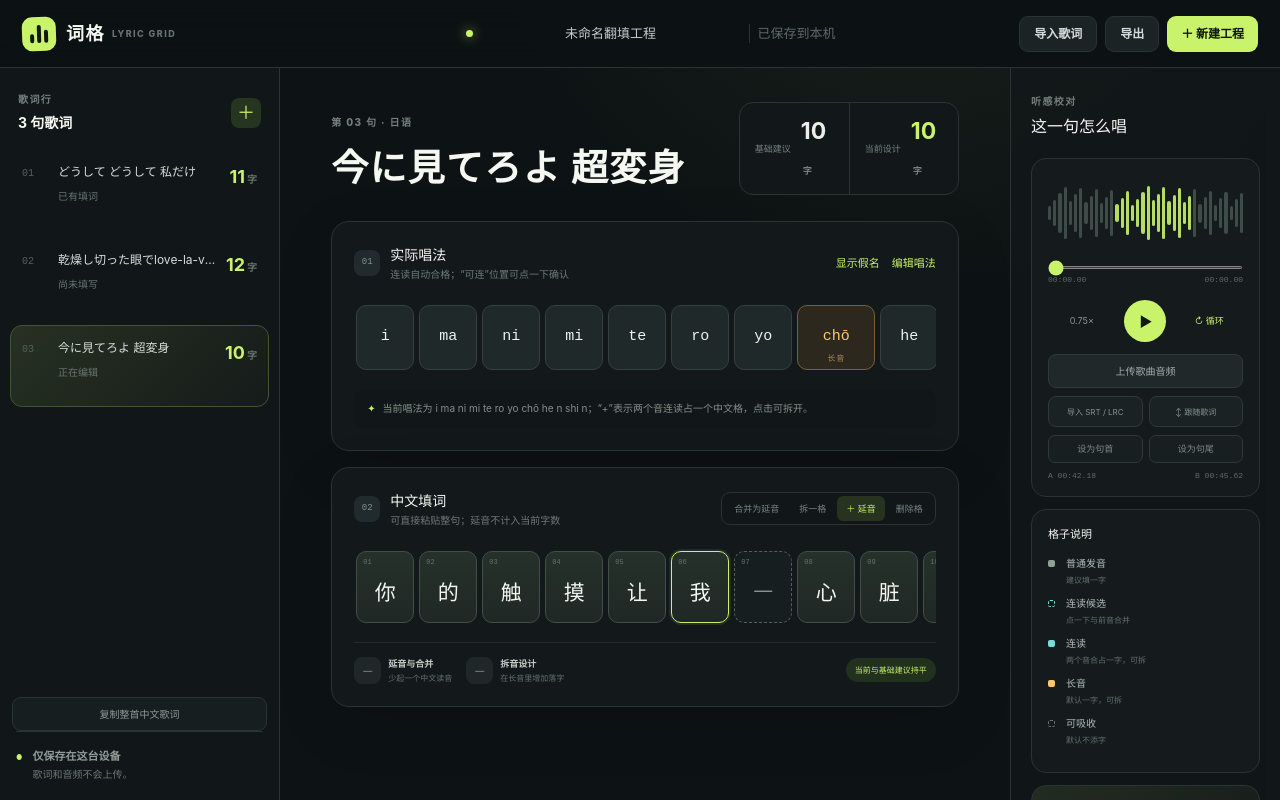
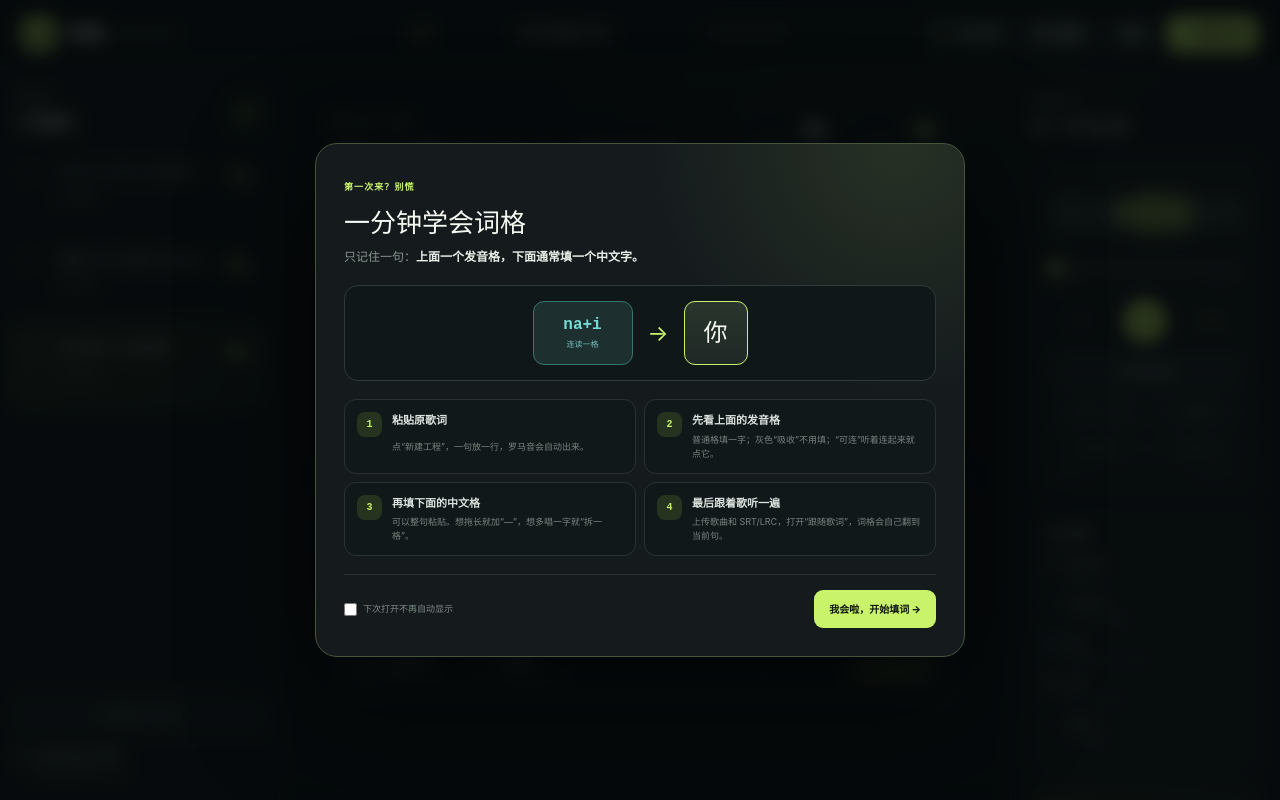
Before and after one commit to beiai-sama/lyric-grid, a Next.js app: page / in a window 1280 px wide. Built offline with nearby package versions, Linux system fonts and the light colour scheme.

Commit message:
feat: add first-visit beginner tutorial

```diff
--- a/app/globals.css
+++ b/app/globals.css
@@ -36,6 +36,9 @@ button { color: inherit; }
 .status-dot { width: 7px; height: 7px; background: var(--lime); border-radius: 50%; box-shadow: 0 0 12px rgba(200, 243, 107, .7); }
 .saved-label { color: #5f6a65; padding-left: 8px; border-left: 1px solid var(--line); }
 .top-actions { display: flex; gap: 8px; }
+.help-button { height: 36px; border: 1px solid #35413c; border-radius: 9px; padding: 0 11px; background: #182022; color: #aeb8b3; display: flex; align-items: center; gap: 6px; cursor: pointer; font-size: 10px; }
+.help-button span { width: 17px; height: 17px; border-radius: 50%; display: grid; place-items: center; background: #29351f; color: var(--lime); font-weight: 900; }
+.help-button b { font-weight: 700; }
 .button, .icon-button, .text-button, .mini-toolbar button, .transport button, .upload-audio, .add-cell { border: 0; cursor: pointer; }
 .button { height: 36px; border-radius: 9px; padding: 0 14px; font-size: 12px; font-weight: 700; }
 .button-quiet { background: #1c2325; border: 1px solid var(--line); color: #d6dcd8; }
@@ -182,6 +185,28 @@ button { color: inherit; }
 .modal-actions button { height: 38px; border: 1px solid var(--line); border-radius: 9px; background: #1b2325; color: #909b95; padding: 0 15px; font-size: 11px; cursor: pointer; }
 .modal-actions .analyze-button { min-width: 145px; border: 0; background: var(--lime); color: #11170f; font-weight: 800; }
 .modal-actions .analyze-button:disabled { opacity: .45; cursor: wait; }
+.tutorial-backdrop { z-index: 50; }
+.tutorial-modal { width: min(650px, 100%); max-height: calc(100vh - 32px); overflow-y: auto; border: 1px solid #46543e; border-radius: 22px; background: radial-gradient(circle at 90% 0, rgba(200, 243, 107, .1), transparent 32%), #151b1d; padding: 28px; box-shadow: 0 35px 120px rgba(0, 0, 0, .58); }
+.tutorial-kicker { color: var(--lime); font-size: 9px; font-weight: 850; letter-spacing: .12em; }
+.tutorial-modal h2 { margin: 7px 0 5px; font-size: 26px; }
+.tutorial-lead { margin: 0; color: #89958f; font-size: 12px; line-height: 1.7; }
+.tutorial-lead strong { color: #eaf0e8; }
+.tutorial-demo { margin: 18px 0; display: flex; align-items: center; justify-content: center; gap: 15px; padding: 15px; border: 1px solid #2e3b37; border-radius: 14px; background: #101719; }
+.tutorial-sound { width: 100px; height: 64px; border: 1px solid #36746f; border-radius: 11px; background: #1d302f; color: var(--cyan); display: grid; place-items: center; align-content: center; gap: 4px; }
+.tutorial-sound b { font: 700 16px ui-monospace, "Cascadia Code", monospace; }
+.tutorial-sound small { color: #74bab5; font-size: 8px; }
+.tutorial-arrow { color: var(--lime); font-size: 22px; }
+.tutorial-character { width: 64px; height: 64px; border: 1px solid var(--lime); border-radius: 11px; background: linear-gradient(180deg, #29352d, #202825); display: grid; place-items: center; color: #f4f8f0; font-size: 24px; }
+.tutorial-steps { list-style: none; margin: 0; padding: 0; display: grid; grid-template-columns: 1fr 1fr; gap: 8px; }
+.tutorial-steps li { min-width: 0; display: flex; gap: 10px; padding: 12px; border: 1px solid #293334; border-radius: 12px; background: rgba(17, 23, 25, .7); }
+.tutorial-steps li > span { flex: 0 0 25px; height: 25px; border-radius: 8px; display: grid; place-items: center; background: #26331f; color: var(--lime); font: 800 10px ui-monospace, monospace; }
+.tutorial-steps p { margin: 0; display: grid; gap: 4px; }
+.tutorial-steps strong { color: #dce3de; font-size: 11px; }
+.tutorial-steps small { color: #77837d; font-size: 9px; line-height: 1.55; }
+.tutorial-footer { margin-top: 18px; padding-top: 15px; border-top: 1px solid #293233; display: flex; align-items: center; justify-content: space-between; gap: 16px; }
+.tutorial-footer label { color: #7e8984; font-size: 9px; display: flex; align-items: center; gap: 6px; cursor: pointer; }
+.tutorial-footer input { accent-color: var(--lime); }
+.tutorial-footer button { height: 38px; border: 0; border-radius: 9px; padding: 0 15px; background: var(--lime); color: #11170f; font-size: 10px; font-weight: 850; cursor: pointer; }
 .toast { position: fixed; left: 50%; bottom: 26px; z-index: 60; transform: translateX(-50%); border: 1px solid #48563f; border-radius: 999px; background: #202b20; color: #dcf1bb; padding: 10px 16px; box-shadow: 0 12px 40px rgba(0,0,0,.35); font-size: 11px; }
 
 @media (max-width: 1180px) { .workspace { grid-template-columns: 240px minmax(580px, 1fr); } .listen-panel { display: none; } }
@@ -189,6 +214,8 @@ button { color: inherit; }
   .app-shell { min-height: 100vh; height: auto; overflow: visible; }
   .topbar { grid-template-columns: 1fr auto; padding: 0 14px; }
   .project-title, .button-quiet, .brand-en { display: none; }
+  .help-button { width: 36px; padding: 0; justify-content: center; }
+  .help-button b { display: none; }
   .workspace { display: block; height: auto; min-height: calc(100vh - 68px); overflow: visible; }
   .line-panel { display: none; }
   .editor-panel { overflow: visible; padding: 24px 14px 50px; }
@@ -199,6 +226,9 @@ button { color: inherit; }
   .mini-toolbar { display: none; }
   .change-ledger { align-items: start; flex-wrap: wrap; }
   .balanced { margin-left: 0; }
+  .tutorial-modal { padding: 22px 16px; }
+  .tutorial-steps { grid-template-columns: 1fr; }
+  .tutorial-footer { align-items: stretch; flex-direction: column; }
 }
 @media (prefers-reduced-motion: no-preference) {
   .phoneme-token, .lyric-cell, .line-item, button { transition: border-color .18s ease, background .18s ease, transform .18s ease; }
--- a/app/page.tsx
+++ b/app/page.tsx
@@ -57,6 +57,7 @@ const seedLines: LyricLine[] = [
 
 const languageLabel = { ja: '日语', en: '英语', mixed: '日英混合' } as const;
 const storageKey = 'lyric-grid-project-v1';
+const tutorialStorageKey = 'lyric-grid-tutorial-dismissed-v1';
 const phoneticVersion = 2;
 
 function formatTime(value: number): string {
@@ -98,6 +99,8 @@ export default function Home() {
   const [importOpen, setImportOpen] = useState(false);
   const [importText, setImportText] = useState('');
   const [analyzing, setAnalyzing] = useState(false);
+  const [tutorialOpen, setTutorialOpen] = useState(false);
+  const [hideTutorialNextTime, setHideTutorialNextTime] = useState(false);
   const [notice, setNotice] = useState('');
   const [hydrated, setHydrated] = useState(false);
   const [audioUrl, setAudioUrl] = useState('');
@@ -172,7 +175,12 @@ export default function Home() {
           window.localStorage.removeItem(storageKey);
         }
       }
-      if (!cancelled) setHydrated(true);
+      if (!cancelled) {
+        const tutorialDismissed = window.localStorage.getItem(tutorialStorageKey) === '1';
+        setHideTutorialNextTime(tutorialDismissed);
+        setTutorialOpen(!tutorialDismissed);
+        setHydrated(true);
+      }
     })());
     return () => { cancelled = true; };
   }, []);
@@ -199,6 +207,17 @@ export default function Home() {
   const flash = (message: string) => {
     setNotice(message);
     window.setTimeout(() => setNotice(''), 1800);
+  };
+
+  const openTutorial = () => {
+    setHideTutorialNextTime(window.localStorage.getItem(tutorialStorageKey) === '1');
+    setTutorialOpen(true);
+  };
+
+  const closeTutorial = () => {
+    if (hideTutorialNextTime) window.localStorage.setItem(tutorialStorageKey, '1');
+    else window.localStorage.removeItem(tutorialStorageKey);
+    setTutorialOpen(false);
   };
 
   const startPronunciationEdit = () => {
@@ -495,6 +514,7 @@ export default function Home() {
           <span className="saved-label">{hydrated ? '已保存到本机' : '正在读取'}</span>
         </label>
         <div className="top-actions">
+          <button className="help-button" onClick={openTutorial} aria-label="打开新手教程"><span>？</span><b>新手教程</b></button>
           <button className="button button-quiet" onClick={() => setImportOpen(true)}>导入歌词</button>
           <button className="button button-quiet export-button" onClick={exportProject}>导出</button>
           <button className="button button-primary" onClick={() => setImportOpen(true)}>＋ 新建工程</button>
@@ -657,6 +677,34 @@ export default function Home() {
         </div>
       )}
 
+      {tutorialOpen && (
+        <div className="modal-backdrop tutorial-backdrop" role="presentation">
+          <section className="tutorial-modal" role="dialog" aria-modal="true" aria-labelledby="tutorial-title">
+            <span className="tutorial-kicker">第一次来？别慌</span>
+            <h2 id="tutorial-title">一分钟学会词格</h2>
+            <p className="tutorial-lead">只记住一句：<strong>上面一个发音格，下面通常填一个中文字。</strong></p>
+
+            <div className="tutorial-demo" aria-label="一个连读发音格对应一个中文字">
+              <span className="tutorial-sound"><b>na+i</b><small>连读一格</small></span>
+              <span className="tutorial-arrow">→</span>
+              <span className="tutorial-character">你</span>
+            </div>
+
+            <ol className="tutorial-steps">
+              <li><span>1</span><p><strong>粘贴原歌词</strong><small>点“新建工程”，一句放一行，罗马音会自动出来。</small></p></li>
+              <li><span>2</span><p><strong>先看上面的发音格</strong><small>普通格填一字；灰色“吸收”不用填；“可连”听着连起来就点它。</small></p></li>
+              <li><span>3</span><p><strong>再填下面的中文格</strong><small>可以整句粘贴。想拖长就加“—”，想多唱一字就“拆一格”。</small></p></li>
+              <li><span>4</span><p><strong>最后跟着歌听一遍</strong><small>上传歌曲和 SRT/LRC，打开“跟随歌词”，词格会自己翻到当前句。</small></p></li>
+            </ol>
+
+            <div className="tutorial-footer">
+              <label><input type="checkbox" checked={hideTutorialNextTime} onChange={(event) => setHideTutorialNextTime(event.target.checked)} /> 下次打开不再自动显示</label>
+              <button onClick={closeTutorial}>我会啦，开始填词 →</button>
+            </div>
+          </section>
+        </div>
+      )}
+
       {notice && <div className="toast" role="status">{notice}</div>}
     </main>
   );
```
